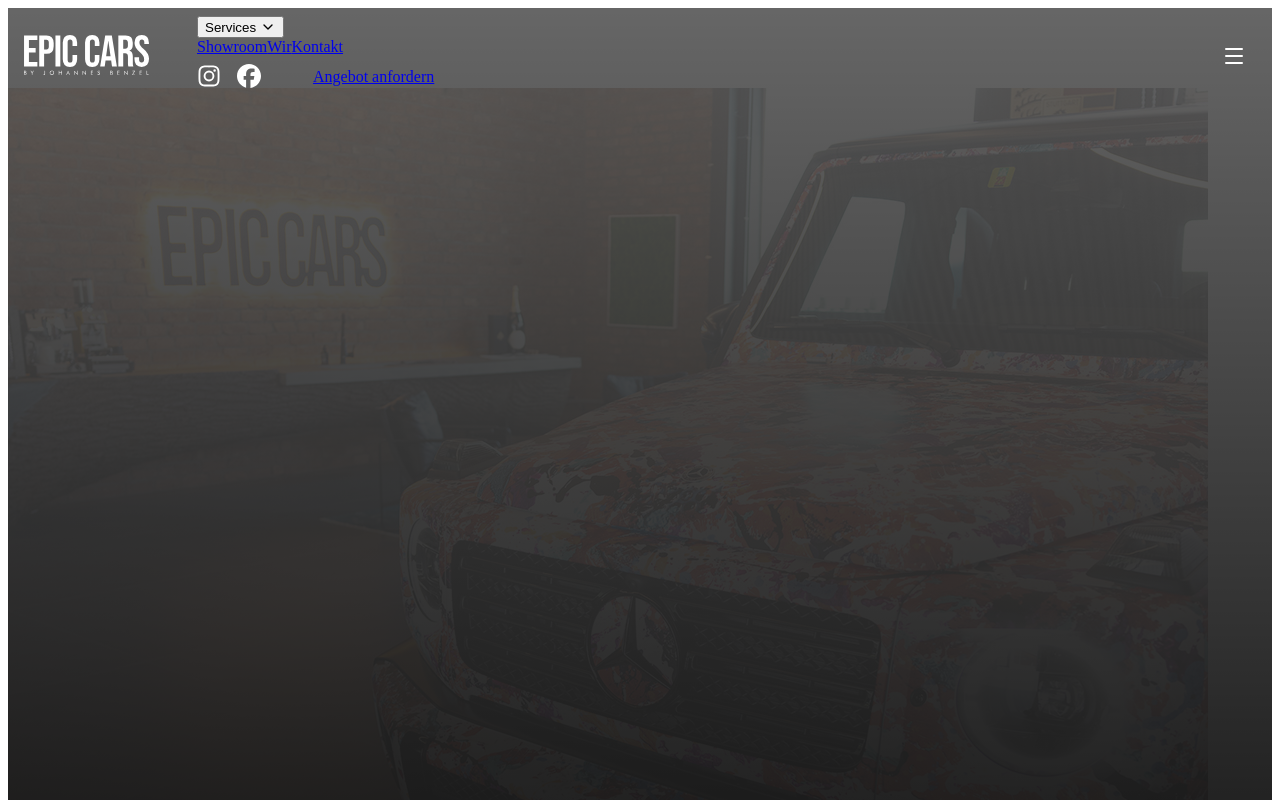
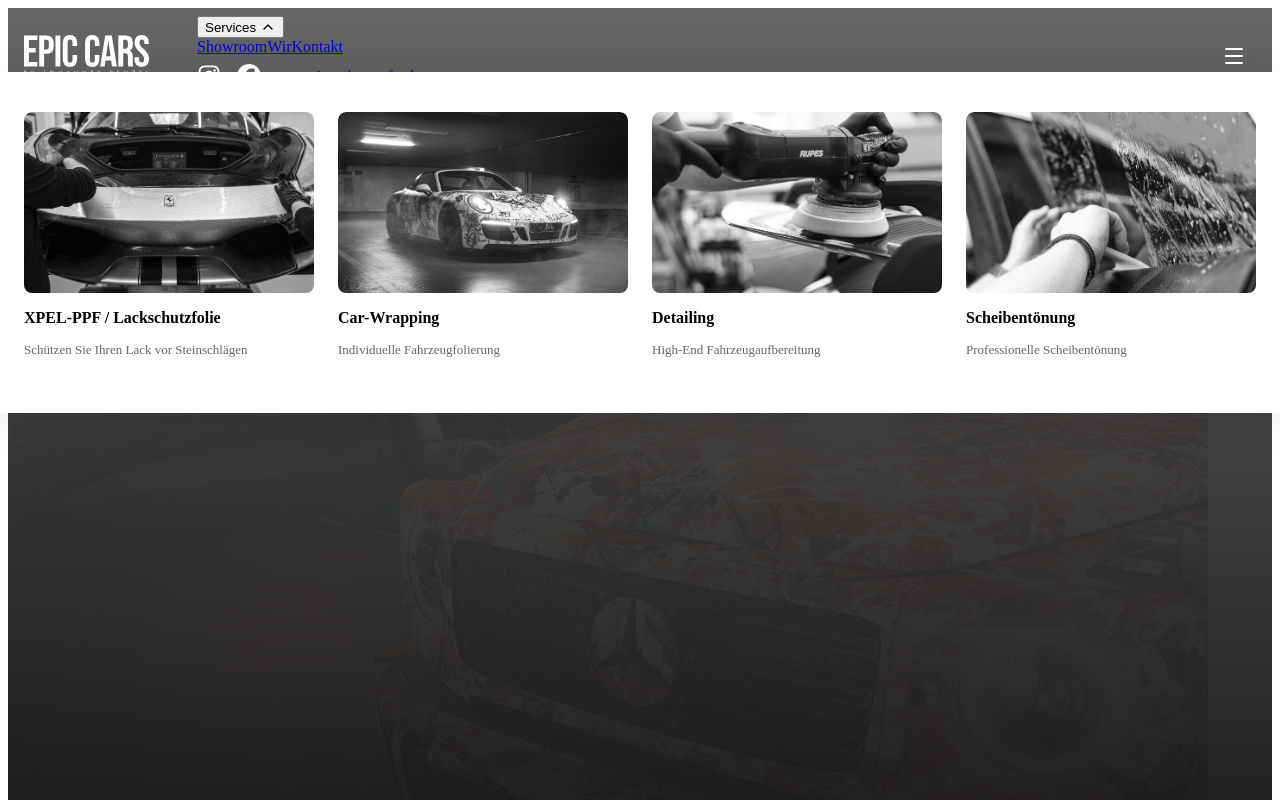
Before and after one commit to ardijancuri/german-cars-website, a React (Vite) app: page /kontakt in a window 1280 px wide. Both pictures are taken after a click on the button "Services". Shown: the top 800 px of the page. Built offline with nearby package versions, Linux system fonts and the light colour scheme; the HTML template or start-up script is replaced by a standard one.

Commit message:
updated navbar links

```diff
--- a/src/components/layout/Footer.jsx
+++ b/src/components/layout/Footer.jsx
@@ -20,7 +20,7 @@
 }
 
 const socialLinks = [
-  { name: 'Instagram', icon: Instagram, url: 'https://instagram.com' },
+  { name: 'Instagram', icon: Instagram, url: 'https://www.instagram.com/autopflege_aria' },
   { name: 'Facebook', icon: Facebook, url: 'https://facebook.com' },
   { name: 'YouTube', icon: Youtube, url: 'https://youtube.com' },
 ]
--- a/src/components/layout/Navbar.jsx
+++ b/src/components/layout/Navbar.jsx
@@ -1,4 +1,4 @@
-import { useState, useEffect } from 'react'
+import { useState, useEffect, useRef } from 'react'
 import { Link, NavLink, useLocation } from 'react-router-dom'
 import { Menu, X, ChevronDown } from 'lucide-react'
 import { motion, AnimatePresence } from 'framer-motion'
@@ -43,6 +43,7 @@
   const [servicesOpen, setServicesOpen] = useState(false)
   const [scrolled, setScrolled] = useState(false)
   const location = useLocation()
+  const servicesRef = useRef(null)
 
   useEffect(() => {
     const handleScroll = () => {
@@ -51,6 +52,21 @@
     window.addEventListener('scroll', handleScroll)
     return () => window.removeEventListener('scroll', handleScroll)
   }, [])
+
+  // Close services menu when clicking outside
+  useEffect(() => {
+    const handleClickOutside = (event) => {
+      if (servicesRef.current && !servicesRef.current.contains(event.target)) {
+        setServicesOpen(false)
+      }
+    }
+    if (servicesOpen) {
+      document.addEventListener('mousedown', handleClickOutside)
+    }
+    return () => {
+      document.removeEventListener('mousedown', handleClickOutside)
+    }
+  }, [servicesOpen])
 
   useEffect(() => {
     setMobileMenuOpen(false)
@@ -131,11 +147,14 @@
           >
             {/* Services Megamenu */}
             <div
+              ref={servicesRef}
               style={{ position: 'relative' }}
-              onMouseEnter={() => setServicesOpen(true)}
-              onMouseLeave={() => setServicesOpen(false)}
             >
-              <button className="nav-link" style={{ display: 'flex', alignItems: 'center', gap: '4px' }}>
+              <button
+                className="nav-link"
+                style={{ display: 'flex', alignItems: 'center', gap: '4px' }}
+                onClick={() => setServicesOpen(!servicesOpen)}
+              >
                 Services
                 <ChevronDown
                   style={{
@@ -148,6 +167,22 @@
               </button>
               <AnimatePresence>
                 {servicesOpen && (
+                  <>
+                    {/* Backdrop overlay to close menu when clicking outside */}
+                    <motion.div
+                      initial={{ opacity: 0 }}
+                      animate={{ opacity: 1 }}
+                      exit={{ opacity: 0 }}
+                      transition={{ duration: 0.2 }}
+                      onClick={() => setServicesOpen(false)}
+                      style={{
+                        position: 'fixed',
+                        inset: 0,
+                        top: '72px',
+                        backgroundColor: 'transparent',
+                        zIndex: 39,
+                      }}
+                    />
                     <motion.div
                       initial={{ opacity: 0, y: 10 }}
                       animate={{ opacity: 1, y: 0 }}
@@ -190,6 +225,7 @@
                               overflow: 'hidden',
                               transition: 'transform 0.3s ease',
                             }}
+                            onClick={() => setServicesOpen(false)}
                             onMouseEnter={(e) => {
                               e.currentTarget.style.transform = 'translateY(-4px)'
                             }}
@@ -261,6 +297,7 @@
                       </div>
                     </div>
                   </motion.div>
+                  </>
                 )}
               </AnimatePresence>
             </div>
@@ -288,7 +325,7 @@
               {/* Social Icons */}
               <div style={{ display: 'flex', alignItems: 'center', gap: '16px' }}>
                 <a
-                  href="https://instagram.com"
+                  href="https://www.instagram.com/autopflege_aria"
                   target="_blank"
                   rel="noopener noreferrer"
                   style={{
```
Lines whose indentation alone changed are shown as unchanged.
